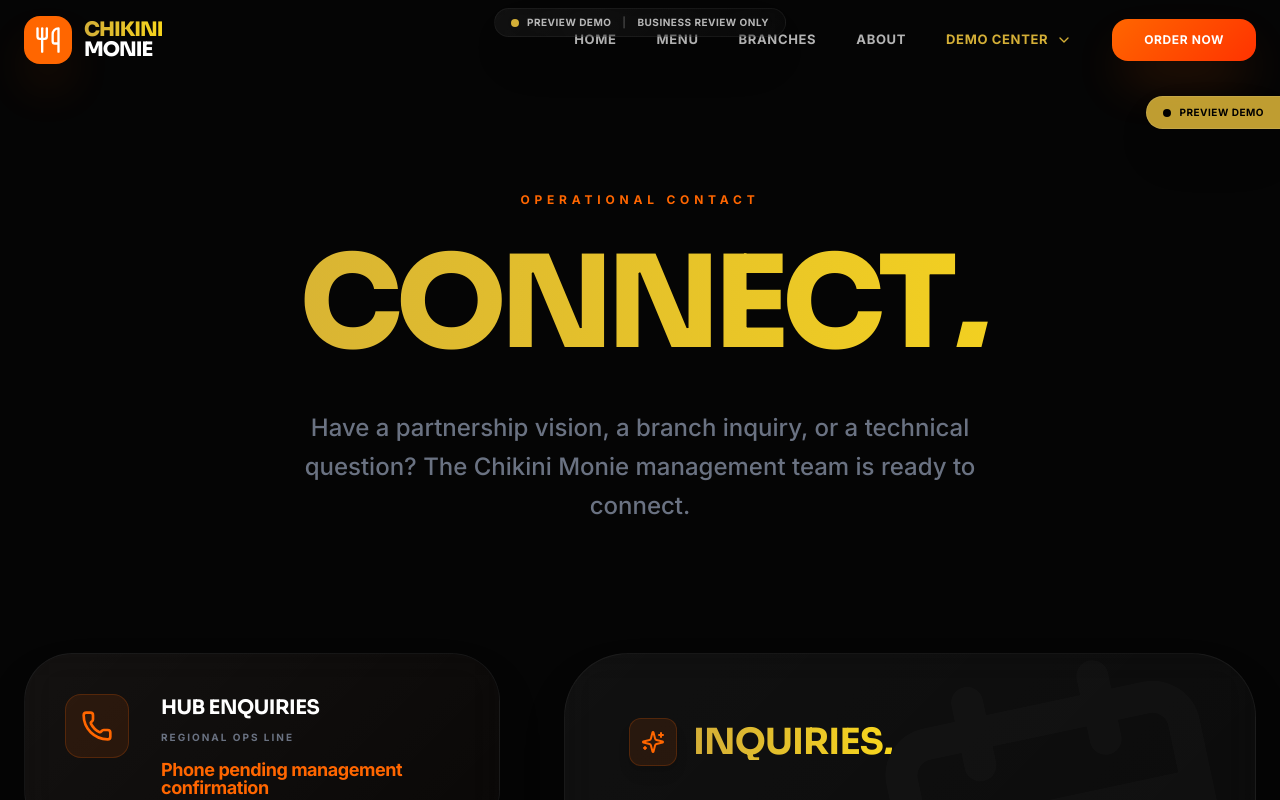
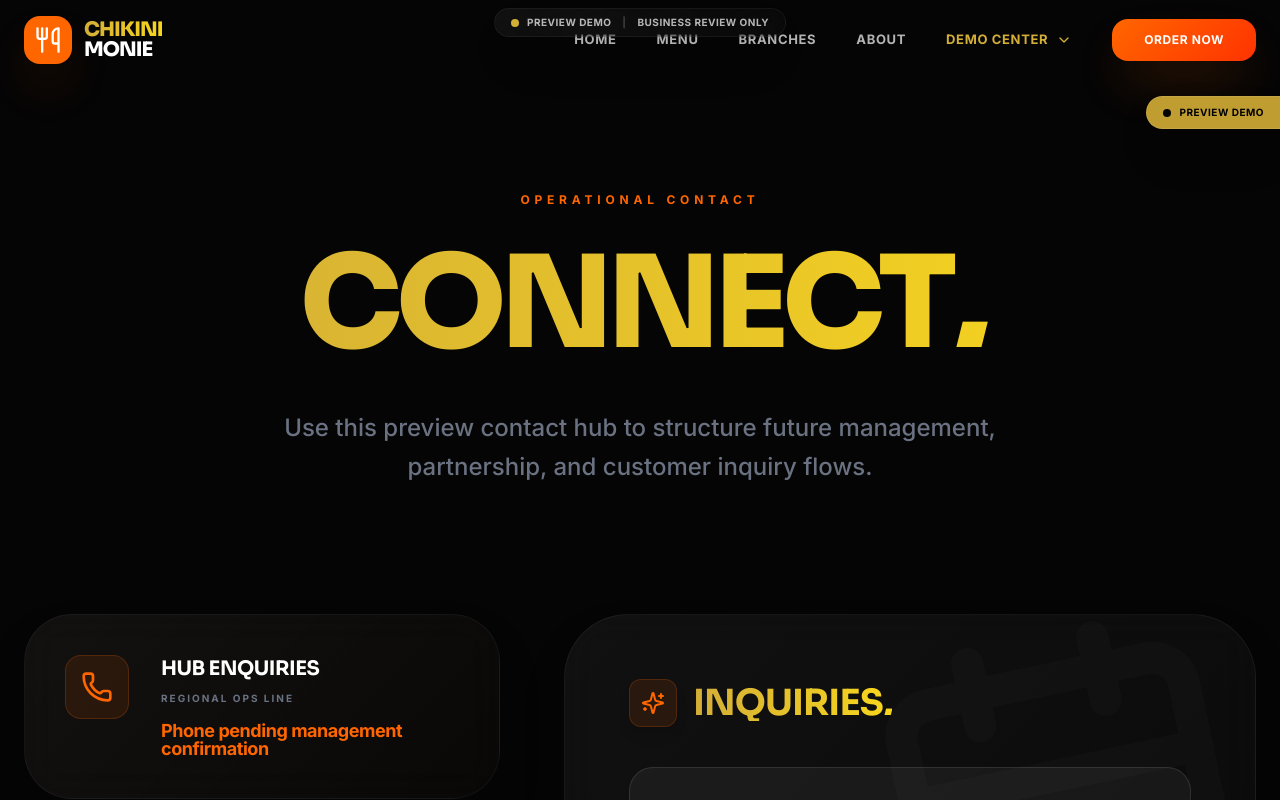
Before and after one commit to olabodesamuel0920-max/chikini-monie, a Next.js app: page /contact in a window 1280 px wide. Shown: the top 800 px of the page. Built offline with nearby package versions, Linux system fonts and the light colour scheme.

Commit message:
Polish contact inquiry wording

```diff
--- a/src/app/contact/page.tsx
+++ b/src/app/contact/page.tsx
@@ -21,7 +21,7 @@
             <span className="text-primary font-bold text-xs uppercase tracking-[0.4em] mb-8 block">Operational Contact</span>
             <h1 className="text-6xl md:text-[8rem] font-extrabold gold-text uppercase tracking-tighter leading-none font-heading">CONNECT<span className="italic text-white">.</span></h1>
             <p className="text-gray-500 mt-10 max-w-3xl mx-auto text-xl md:text-2xl font-medium leading-relaxed">
-              Have a partnership vision, a branch inquiry, or a technical question? The Chikini Monie management team is ready to connect.
+              Use this preview contact hub to structure future management, partnership, and customer inquiry flows.
             </p>
           </motion.div>
         </div>
@@ -119,7 +119,7 @@
                       <label className="text-[10px] font-bold text-gray-500 uppercase tracking-[0.2em] ml-1">Inquiry Type</label>
                       <select className="w-full bg-black/40 border border-white/10 rounded-2xl py-5 px-8 focus:border-primary focus:bg-black/60 transition-all focus:outline-none font-bold text-white shadow-inner appearance-none cursor-pointer">
                         <option>General Enquiry</option>
-                        <option>Table Reservation</option>
+                        <option>Dining Inquiry Preview</option>
                         <option>Event Hosting</option>
                         <option>Corporate Catering</option>
                         <option>Partnership Proposal</option>
```
